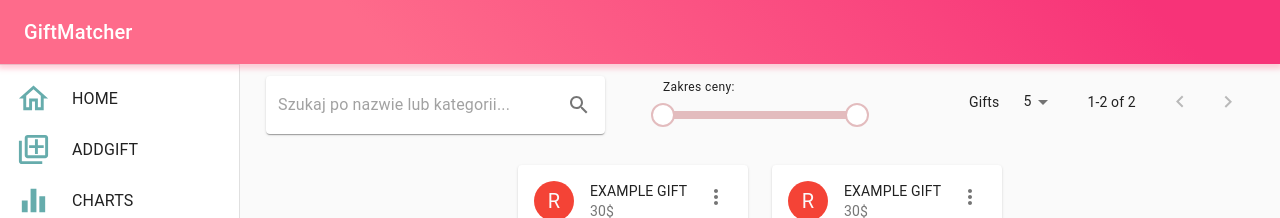
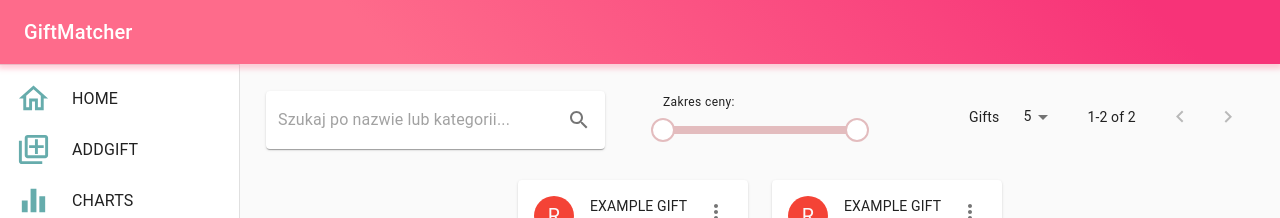
Before and after one commit to infoshareacademy/jfdd14-futureFront-app, a React (Create React App) app: page /gifts in a window 1280 px wide. Shown: the top 218 px of the page. Built offline with nearby package versions, Linux system fonts and the light colour scheme.

Commit message:
add padding

```diff
--- a/src/pages/Giftslist/Giftslist.js
+++ b/src/pages/Giftslist/Giftslist.js
@@ -34,6 +34,7 @@ const GiftList = function (props) {
           flexWrap: "wrap",
           justifyContent: "space-around",
           flexBasis: "100%",
+          paddingTop: 15,
         }}
       >
         <Grid item xs={10} sm={10} md={4} lg={4} justify-content="center">
```
